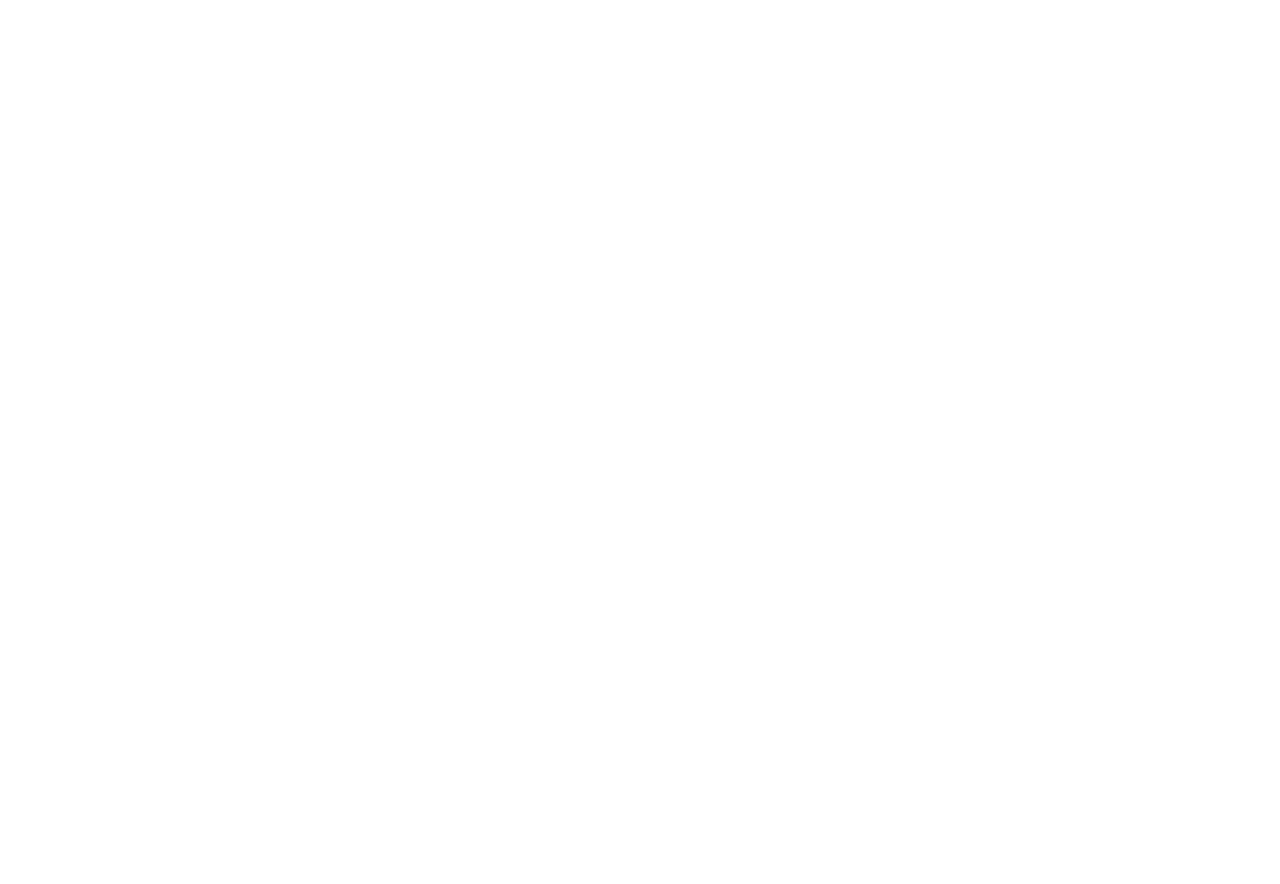
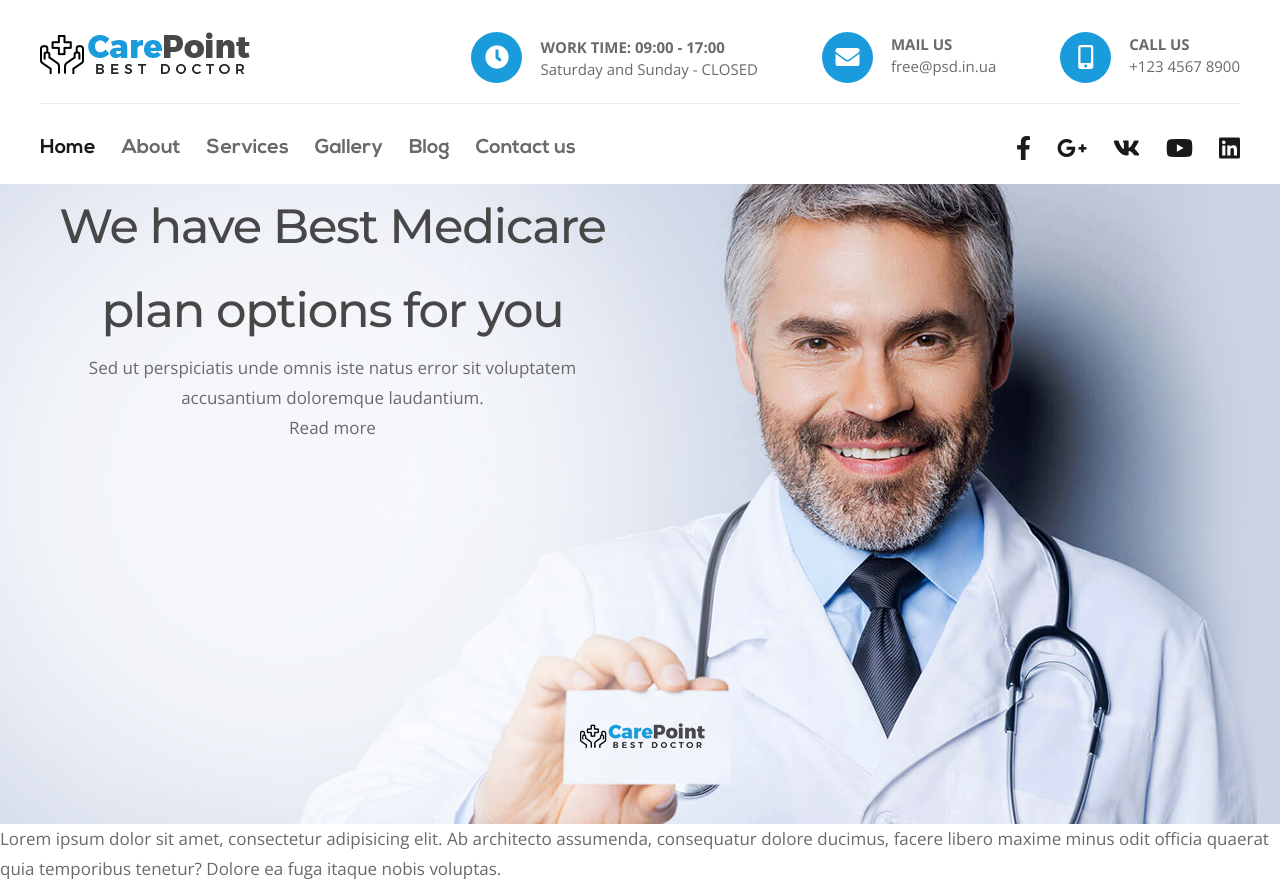
Before and after one commit to ivanchikap/eng-dentista2022, a website: page src/index.html in a window 1280 px wide. Before the commit the page ends 800 px from the top, so only its background shows below. Drawn offline with nearby package versions, Linux system fonts and the light colour scheme; files that its build step writes are made by us from their sources.

Commit message:
during banner

```diff
--- a/src/index.html
+++ b/src/index.html
@@ -6,8 +6,13 @@
     <meta name="viewport"
           content="width=device-width, user-scalable=yes, initial-scale=1.0">
     <meta http-equiv="X-UA-Compatible" content="ie=edge">
-    <title>Start project</title>
-    <!--<link type="image/png" rel="shortcut icon" href="img/logo.svg">-->
+    <title>Dentista</title>
+    <link type="image/png" rel="shortcut icon" href="img/logo.png">
+
+    <link rel="preconnect" href="https://fonts.googleapis.com">
+    <link rel="preconnect" href="https://fonts.gstatic.com" crossorigin>
+    <link href="https://fonts.googleapis.com/css2?family=Lato:wght@700&family=Montserrat:wght@500;700&family=Open+Sans:wght@400;700&display=swap" rel="stylesheet">
+
 
 
     <link rel="stylesheet" href="css/animate.css">
@@ -15,11 +20,91 @@
     <link rel="stylesheet" href="css/style.css">
 </head>
 <body>
-    <header></header>
+    <header class="header">
+        <div class="container">
+            <div class="header__top">
+                <a href="#" class="header__logo">
+                    <img src="img/logo.png" alt="logo">
+                </a>
+                <!--/header__logo-->
+                <ul class="header__contacts">
+                    <li class="header__contact">
+                        <div class="header__contact-icon-wrapper">
+                            <i class="header__contact-icon fas fa-clock"></i>
+                        </div>
+                        <div class="header__contact-info">
+                            <span class="header__contact-title">WORK TIME: 09:00 - 17:00</span>
+                            <span class="header__contact-text">Saturday and Sunday - CLOSED</span>
+                        </div>
+                    </li>
+                    <!--/header__contact-->
+                    <li class="header__contact">
+                        <div class="header__contact-icon-wrapper">
+                            <i class="header__contact-icon fas fa-envelope"></i>
+                        </div>
+                        <div class="header__contact-info">
+                            <span class="header__contact-title">Mail us</span>
+                            <a href="mailto: free@psd.in.ua" class="header__contact-text header__contact-text--link">free@psd.in.ua</a>
+                        </div>
+                    </li>
+                    <!--/header__contact-->
+                    <li class="header__contact">
+                        <div class="header__contact-icon-wrapper">
+                            <i class="header__contact-icon fas fa-mobile-alt"></i>
+                        </div>
+                        <div class="header__contact-info">
+                            <span class="header__contact-title">Call us</span>
+                            <a href="tel:+123 4567 8900" class="header__contact-text header__contact-text--link">+123 4567 8900</a>
+                        </div>
+                    </li>
+                    <!--/header__contact-->
+                </ul>
+                <!--/header__contacts-->
+            </div>
+            <!--/header__top-->
+            <div class="header__bottom">
+                <nav class="nav" id="nav">
+                    <a class="nav__item nav__item--active" href="#">Home</a>
+                    <a class="nav__item" href="#">About</a>
+                    <a class="nav__item" href="#">Services</a>
+                    <a class="nav__item" href="#">Gallery</a>
+                    <a class="nav__item" href="#">Blog</a>
+                    <a class="nav__item" href="#">Contact us</a>
+                </nav>
+                <!--/nav-->
+                <div class="header__social">
+                    <a href="#" class="header__social-item"><i class="fab fa-facebook-f"></i></a>
+                    <a href="#" class="header__social-item"><i class="fab fa-google-plus-g"></i></a>
+                    <a href="#" class="header__social-item"><i class="fab fa-vk"></i></a>
+                    <a href="#" class="header__social-item"><i class="fab fa-youtube"></i></a>
+                    <a href="#" class="header__social-item"><i class="fab fa-linkedin"></i></a>
+                </div>
+                <!--/header__social-->
+            </div>
+            <!--/header__nav-->
+        </div>
+    </header>
+    <!--/header-->
+    <main>
+        <section class="banner">
+            <div class="container">
+                <div class="row">
+                    <div class="col-6">
+                        <h1 class="banner__title">We have Best Medicare
+                            plan options for you</h1>
+                        <p class="banner__text">Sed ut perspiciatis unde omnis iste natus error sit voluptatem accusantium doloremque laudantium.</p>
+                        <a href="#" class="btn btn--default">Read more</a>
+                    </div>
+                </div>
+            </div>
+        </section>
+        <!--/banner-->
+    </main>
+    <!--/main-->
 
-    <main></main>
-
-    <footer></footer>
+    <footer>
+        Lorem ipsum dolor sit amet, consectetur adipisicing elit. Ab architecto assumenda, consequatur dolore ducimus, facere libero maxime minus odit officia quaerat quia temporibus tenetur? Dolore ea fuga itaque nobis voluptas.
+    </footer>
 
     <!-- jquery -->
     <script src="js/jquery-3.5.1.js"></script>
--- a/src/js/init.js
+++ b/src/js/init.js
@@ -1,4 +1,11 @@
-$(document).ready(function(){
+document.addEventListener('DOMContentLoaded', onLoad);
+
+function onLoad() {
+
+    let nav = document.getElementById('nav');
+
+    nav.addEventListener('click',  navActive);
+
 
     $(window).stellar({
         responsive: true,
@@ -99,4 +106,16 @@ $(document).ready(function(){
     });
 */
     //Плавна прокрутка по якорям сайту
-});
+}
+
+function navActive(e) {
+    const navArr = [...nav.children];
+    navArr.forEach((child) => {
+       if (child.classList.contains('nav__item--active')) {
+           child.classList.remove('nav__item--active');
+       }
+    });
+    if (e.target.classList.contains('nav__item')) {
+        e.target.classList.toggle('nav__item--active');
+    }
+}
--- a/src/scss/_base.scss
+++ b/src/scss/_base.scss
@@ -1,10 +1,16 @@
+@font-face {
+  font-family: "nexabold";
+  src: url("../webfonts/Nexa-Bold.woff") format("woff"),
+  url("../webfonts/Nexa-Bold.woff2") format("woff2");
+}
+
 body {
-  //font-family: $montserrat;
-  //color: rgba($black, 0.8);
-  //background-color: $bg-gray;
+  font-family: $opensans, sans-serif;
+  color: #6a6a6a;
+  background-color: #fff;
   font-weight: 400;
-  font-size: 15px;
-  line-height: 1.2;
+  font-size: 17px;
+  line-height: 1.76;
   min-height: 100vh;
   display: flex;
   flex-direction: column;
--- a/src/scss/_mixins.scss
+++ b/src/scss/_mixins.scss
@@ -29,3 +29,15 @@
     @content;
   }
 }
+
+@mixin img-cover {
+  width: 100%;
+  height: 100%;
+  object-fit: cover;
+}
+
+@mixin text-overflow {
+  white-space: nowrap;
+  text-overflow: ellipsis;
+  overflow: hidden;
+}
--- a/src/scss/_variables.scss
+++ b/src/scss/_variables.scss
@@ -5,6 +5,13 @@ $mobile-large: 768px;
 $mobile: 576px;
 
 //colors
-
+$light-blue: #1a9bdc;
+$black: #191919;
 
 //fonts
+
+$nexa: 'nexabold', sans-serif;
+$times: 'Times New Roman', Times, serif;
+$lato: 'Lato', sans-serif;
+$montserrat: 'Montserrat', sans-serif;
+$opensans: 'Open Sans', sans-serif;
--- /dev/null
+++ b/src/scss/banner/_banner.scss
@@ -0,0 +1,13 @@
+.banner {
+  height: 640px;
+  background: url("../img/banner.jpg") no-repeat center center / cover;
+  text-align: center;
+
+  &__title {
+    color: #474747;
+    font-family: $montserrat;
+    font-size: 48px;
+    font-weight: 500;
+    letter-spacing: -1.19px;
+  }
+}
--- a/src/scss/header/_all.scss
+++ b/src/scss/header/_all.scss
@@ -1 +1,2 @@
+@import "header";
 @import "nav";
--- /dev/null
+++ b/src/scss/header/_header.scss
@@ -0,0 +1,109 @@
+.header {
+  padding: 12px 0;
+
+  &__top {
+    display: flex;
+    justify-content: space-between;
+    align-items: center;
+    padding: 20px 0;
+    border-bottom: 1px solid rgba(#c2c2c2, 0.31);
+  }
+
+  &__logo {
+    width: 210px;
+    height: auto;
+    flex-shrink: 0;
+
+    img {
+      @include img-cover;
+    }
+  }
+
+  &__contacts {
+    display: flex;
+    max-width: calc(100% - 132px);
+    overflow: hidden;
+  }
+
+  &__contact {
+    display: flex;
+    align-items: center;
+    padding: 0 32px;
+
+    &:last-child {
+      padding-right: 0;
+    }
+  }
+
+  &__contact-icon-wrapper {
+    width: 51px;
+    height: 51px;
+    border-radius: 50%;
+    line-height: 56px;
+    background-color: $light-blue;
+    text-align: center;
+    margin-right: 18px;
+    flex-shrink: 0;
+  }
+
+  &__contact-icon {
+    color: #ffffff;
+    font-size: 24px;
+  }
+
+  &__contact-info {
+    font-size: 15px;
+    line-height: 22px;
+  }
+
+  &__contact-title {
+    display: block;
+    font-weight: 700;
+    text-transform: uppercase;
+    max-width: 218px;
+    @include text-overflow;
+  }
+
+  &__contact-text {
+    max-width: 218px;
+    @include text-overflow;
+
+    &--link {
+      transition: color .2s ease;
+
+      &:hover {
+        color: $light-blue;
+      }
+    }
+  }
+
+  &__bottom {
+    padding: 32px 0 12px 0;
+    display: flex;
+    align-items: center;
+    justify-content: space-between;
+    line-height: 24px;
+  }
+
+  &__social {
+    max-width: 30%;
+    display: flex;
+    flex-wrap: nowrap;
+    overflow: hidden;
+    align-items: center;
+  }
+
+  &__social-item {
+    font-size: 24px;
+    color: $black;
+    transition: color .2s ease;
+
+    &:hover {
+      color: $light-blue;
+    }
+
+    & + & {
+      margin-left: 26px;
+    }
+  }
+}
--- a/src/scss/header/_nav.scss
+++ b/src/scss/header/_nav.scss
@@ -1,24 +1,26 @@
 .nav {
   $root: &;
+  display: flex;
+  align-items: center;
+  padding-right: 30px;
+  max-width: calc(70%);
 
-  &__menu-btn {
-    display: none;
-    font-size: 24px;
-    line-height: 46px;
-    padding: 0 12px;
-    cursor: pointer;
-    transition: color .2s ease-in-out;
+  &__item {
+    font-family: $nexa;
+    font-size: 20px;
+    transition: color .2s ease;
+    white-space: nowrap;
 
-    @include tablet {
-      display: inline-block;
+    &:hover, #{$root}__item:focus {
+      color: $black;
+    }
+
+    &--active {
+      color: $black;
+    }
+
+    & + & {
+      margin-left: 26px;
     }
   }
-
-
-
-  &__mob-menu {
-
-  }
-
-
 }
--- a/src/scss/style.scss
+++ b/src/scss/style.scss
@@ -8,3 +8,5 @@
 
 @import "elements/all";
 @import "header/all";
+
+@import "banner/banner";
```
Also changed, not shown: src/img/banner.jpg (added), src/img/logo.png (added), src/webfonts/Nexa-Bold.woff (added), src/webfonts/Nexa-Bold.woff2 (added).
